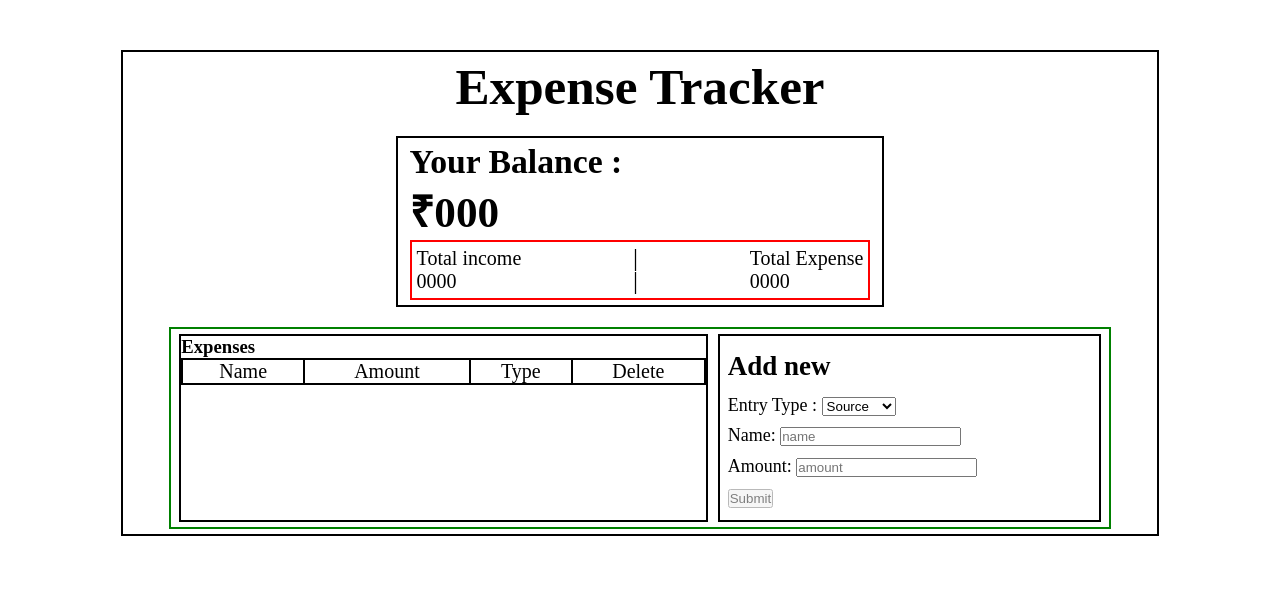
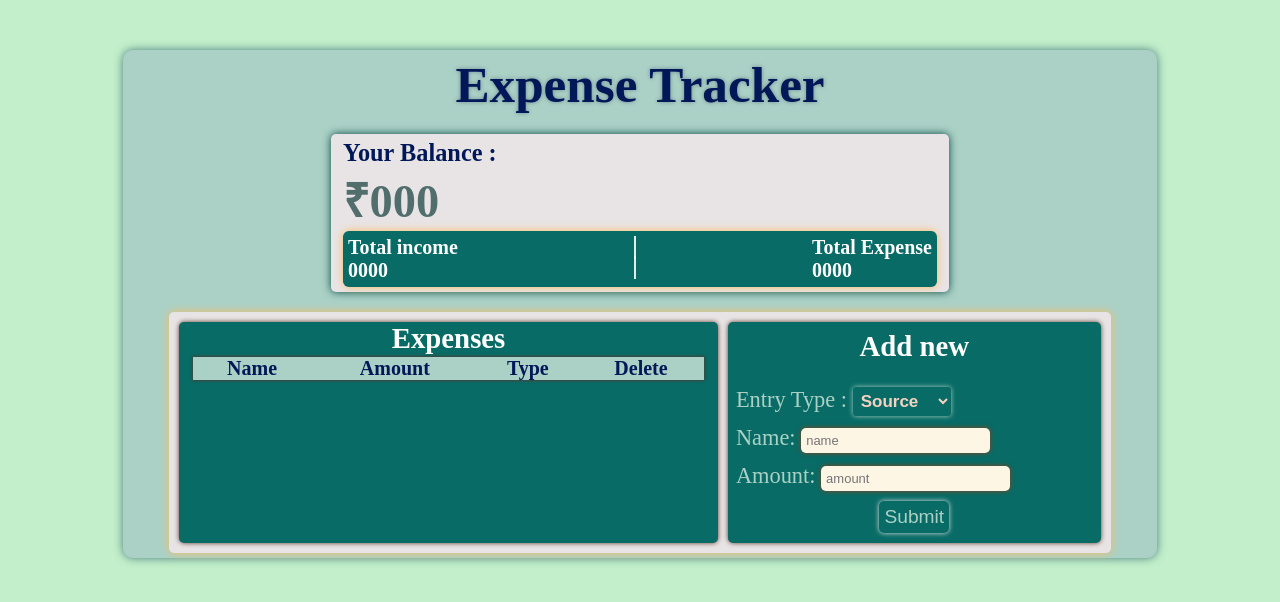
Before and after one commit to Sania-Shk/Html_Css_JS_Projects, a plain HTML site: page ExpenseTracker/index.html in a window 1280 px wide. Drawn offline with Linux system fonts and the light colour scheme.

Commit message:
add_mini_projects

```diff
--- a/ExpenseTracker/index.html
+++ b/ExpenseTracker/index.html
@@ -60,7 +60,7 @@
           <h2>Add new</h2>
           <form id="form">
             <span>Entry Type : </span>
-            <span>
+            <span id="span">
               <select id="sources">
                 <option value="display" selected disabled hidden>Source</option>
                 <option value="expense">Expense</option>
--- a/ExpenseTracker/index.js
+++ b/ExpenseTracker/index.js
@@ -1,3 +1,35 @@
+let itemBucket = [];
+
+function pageLoad() {
+  let storedData = localStorage.getItem("Data");
+  if (storedData) {
+    itemBucket = JSON.parse(storedData);
+
+    // Ab har entry ko screen par dikhayenge
+    itemBucket.forEach((entry) => {
+      // Refresh ke baad variables ko purana data dena taaki history() chal sake
+      uName = entry[0];
+      uAmount = entry[1];
+      options.value = entry[2];
+
+      // Purane calculation ko wapas zinda karna
+      if (options.value.toLowerCase() === "income") {
+        totalIncome += uAmount;
+        userBalance += uAmount;
+      } else {
+        totalExpense += uAmount;
+        userBalance -= uAmount;
+      }
+
+      history(); // Table row banana
+    });
+
+    balance.textContent = `₹${userBalance.toLocaleString("en-IN")}`;
+    incomeAmount.textContent = `₹${totalIncome}`;
+    expenseAmount.textContent = `₹${totalExpense}`;
+  }
+}
+
 // ----------------------DECLARATION----------------------
 let data_object = {
   userName: " ",
@@ -19,7 +51,6 @@ let options = document.querySelector("#sources");
 let submitButton = document.querySelector("#subtn");
 let tableBody = document.querySelector("#tableBody");
 let tableRow = document.querySelector("#tableRow");
-let count = 1; // for
 let historyData = [];
 
 function getData() {
@@ -83,10 +114,10 @@ function errorAlert(e) {
 
 function amountType() {
   if (options.value.toLowerCase() === "expense") {
-    submitButton.style.color = "green";
+    submitButton.style.color = "#ff95a8";
     submitButton.textContent = "Add Expense";
   } else {
-    submitButton.style.color = "blue";
+    submitButton.style.color = "#a8e1a8";
     submitButton.textContent = "Add Income";
   }
 }
@@ -96,6 +127,67 @@ options.addEventListener("change", () => {
   scanner();
 });
 
+// ----------------------HISTORY----------------------
+
+function history() {
+  tableRow = document.createElement("tr");
+  let entryType = options.value;
+  let rowAmount = uAmount;
+
+  let emoji = " ";
+  if (entryType.toLowerCase() === "expense") {
+    emoji = "📉";
+  } else {
+    emoji = "📈";
+  }
+  historyData = [uName, uAmount, emoji];
+
+  historyData.forEach((element) => {
+    let tableData = document.createElement("td");
+    tableData.append(element);
+    tableRow.append(tableData);
+  });
+
+  //  ****** delete row ******
+  let delRow = document.createElement("td");
+  let delButton = document.createElement("button");
+  delButton.innerText = "🗑️";
+
+  // --- del workspace
+  delButton.addEventListener("click", (event) => {
+    if (entryType === "income") {
+      totalIncome -= rowAmount;
+      userBalance -= rowAmount;
+    } else {
+      totalExpense -= rowAmount;
+      userBalance += rowAmount;
+    }
+    balance.textContent = `₹${rowAmount.toLocaleString("en-IN")}`;
+    incomeAmount.textContent = `₹${totalIncome}`;
+    expenseAmount.textContent = `₹${totalExpense}`;
+
+    let rowNode = event.target.closest("tr");
+    let rowIndex = Array.from(tableBody.children);
+    let index = rowIndex.indexOf(rowNode);
+    if (index !== -1) {
+      itemBucket.splice(rowIndex, 1);
+      localStorage.setItem("Data", JSON.stringify(itemBucket));
+    }
+
+    rowNode.remove();
+  });
+
+  delRow.append(delButton);
+  tableRow.append(delRow);
+  tableBody.append(tableRow);
+}
+
+// ----------------------LOCALSTORAGE----------------------
+function storingData() {
+  itemBucket.push(historyData);
+  localStorage.setItem("Data", JSON.stringify(itemBucket));
+}
+
 // ----------------------SUBMISSION----------------------
 
 submitButton.addEventListener("click", function submission(event) {
@@ -103,6 +195,7 @@ submitButton.addEventListener("click", function submission(event) {
   if (inputValidation()) {
     amountType();
     history();
+    storingData();
 
     if (options.value.toLowerCase() === "expense") {
       totalExpense += uAmount;
@@ -137,43 +230,4 @@ function scanner() {
   }
 }
 
-// ----------------------HISTORY----------------------
-
-function history() {
-  //  ****** declaration  ******:
-  tableRow = document.createElement("tr");
-  let entryType = options.value;
-  let rowAmount = uAmount;
-  historyData = [uName, uAmount, options.value];
-
-  historyData.forEach((element) => {
-    let tableData = document.createElement("td");
-    tableData.append(element);
-    tableRow.append(tableData);
-  });
-
-  // / ****** delete row ******
-  let delRow = document.createElement("td");
-  let delButton = document.createElement("button");
-  delButton.innerText = "🗑️";
-
-  // --- del workspace
-  delButton.addEventListener("click", (event) => {
-    if (entryType === "income") {
-      totalIncome -= rowAmount;
-      userBalance -= rowAmount;
-    } else {
-      totalExpense -= rowAmount;
-      userBalance += rowAmount;
-    }
-    balance.textContent = `₹${rowAmount.toLocaleString("en-IN")}`;
-    incomeAmount.textContent = `₹${totalIncome}`;
-    expenseAmount.textContent = `₹${totalExpense}`;
-
-    event.target.closest("tr").remove(); // row del
-  });
-
-  delRow.append(delButton);
-  tableRow.append(delRow);
-  tableBody.append(tableRow);
-}
+pageLoad();
--- a/ExpenseTracker/inedx.css
+++ b/ExpenseTracker/inedx.css
@@ -8,84 +8,196 @@ body {
     display: flex;
     justify-content: center;
     margin-top: 50px;
+    background-color: #c3f0ca;
 }
 
 .container {
-    border: 2px solid;
     width: 80vw;
     padding: 5px;
     display: flex;
     flex-direction: column;
     align-items: center;
+    justify-content: center;
     gap: 20px;
+    background-color: #abd1c6;
+    border-radius: 10px;
+    box-shadow: 0px 0px 10px #497b81;
+
+
 }
 
 .header {
-    border: 2px solid;
     padding: 5px 12px;
-    width: 45%;
-
+    width: 58%;
+    background-color: #e8e4e6;
+    border-radius: 5px;
+    box-shadow: 0px 0px 8px #004643;
 }
 
 #title {
     font-size: 3.2rem;
+    color: #001858;
+    text-shadow: 0px 0px 4.5px #6c8691;
 }
 
 .balance {
-    font-size: 1.8rem;
+    font-size: 1.3rem;
+    color: #001858;
+}
+
+#money {
+    color: #516e6d;
+    font-size: 2.9rem;
 }
 
 #box {
     display: flex;
-    border: 2px solid red;
+    box-shadow: 0px 0px 8px #f9bc60;
     width: auto;
     justify-content: space-between;
     padding: 5px;
     font-size: 20px;
     gap: 8.5px;
+    border-radius: 5.8px;
+    background-color: #086b66;
+    color: #fffffe;
+    font-weight: bold;
 }
 
 #line {
-    line-height: 0.9;
+    line-height: 0.8;
     font-size: 25px;
+    font-weight: bolder;
 }
 
 .sub_container {
-    border: 2px solid green;
+    background-color: #e8e4e6;
+    border-radius: 5px;
+    box-shadow: 0px 0px 8px #f9bc60;
     display: flex;
     justify-content: space-between;
     gap: 10px;
     padding: 5px 8px;
     width: 90%;
+    padding: 10px;
+
+
 }
 
 .main {
-    border: 2px solid;
     width: 65%;
+    height: 100%;
+    color: #001858;
+}
+
+.main,
+.footer {
+    background-color: #086b66;
+    box-shadow: 0px 0px 5.5px #5c3c2c;
+    border-radius: 5px;
+}
+
+.main h3 {
+    text-align: center;
+    font-size: 1.8rem;
+    font-weight: 550;
+    padding-bottom: 2.3px;
+    color: #fffffe;
+
 }
 
 table,
-thead,
-td {
-    border: 2px solid;
+thead {
+    box-shadow: 0px 0px 3px #4e3e36;
     border-collapse: collapse;
 }
 
 table {
-    width: 100%;
+    width: 95%;
     text-align: center;
     font-size: 20px;
+    position: relative;
+    left: 2.5%;
+    overflow: scroll;
+
+}
+
+tbody {
+    background-color: #eee6d5;
+}
+
+thead {
+    background-color: #abd1c6;
+    font-weight: bold;
 }
 
 .footer {
-    border: 2px solid;
     width: 45%;
-    padding: 8px;
     line-height: 1.7;
     font-size: 18px;
 
 }
 
+.footer h2 {
+    text-align: center;
+    font-size: 1.8rem;
+    font-weight: 550;
+    padding-bottom: 2.3px;
+    color: #fffffe;
+    ;
+}
+
+#form {
+    padding: 8px;
+    color: #abd1c6;
+    font-size: 1.4rem;
+}
+
+#sources {
+    /* background-color: #f3d2c1; */
+    background-color: transparent;
+    padding: 4px;
+    font-size: 17px;
+    border-radius: 3px;
+    box-shadow: 0px 0px 5px #abd1c6;
+    border-style: none;
+    color: #f3d2c1;
+    font-weight: bold;
+
+}
+
+option {
+    background-color: #698079;
+}
+
+input {
+    padding: 5px;
+    background-color: transparent;
+    font-size: 13px;
+    width: 50%;
+    border-radius: 5px;
+    background-color: #fef6e4;
+    border-style: none;
+    box-shadow: 0px 0px 5.6px #8f3f17;
+    color: #001858;
+    font-weight: 450;
+}
+
 #subtn {
-    opacity: 0.5;
+    font-size: 1.2rem;
+    text-align: center;
+    padding: 5px;
+    width: fit-content;
+    margin: auto auto;
+    margin-bottom: 7.8px;
+    position: relative;
+    display: flex;
+    align-items: center;
+    top: 5.3px;
+    border-radius: 5px;
+    color: #abd1c6;
+    border-style: none;
+    box-shadow: 0px 0px 5.6px #e8e4e6;
+    background-color: transparent;
+
 }
```
Also changed, not shown: ExpenseTracker/troubles.txt (added).
